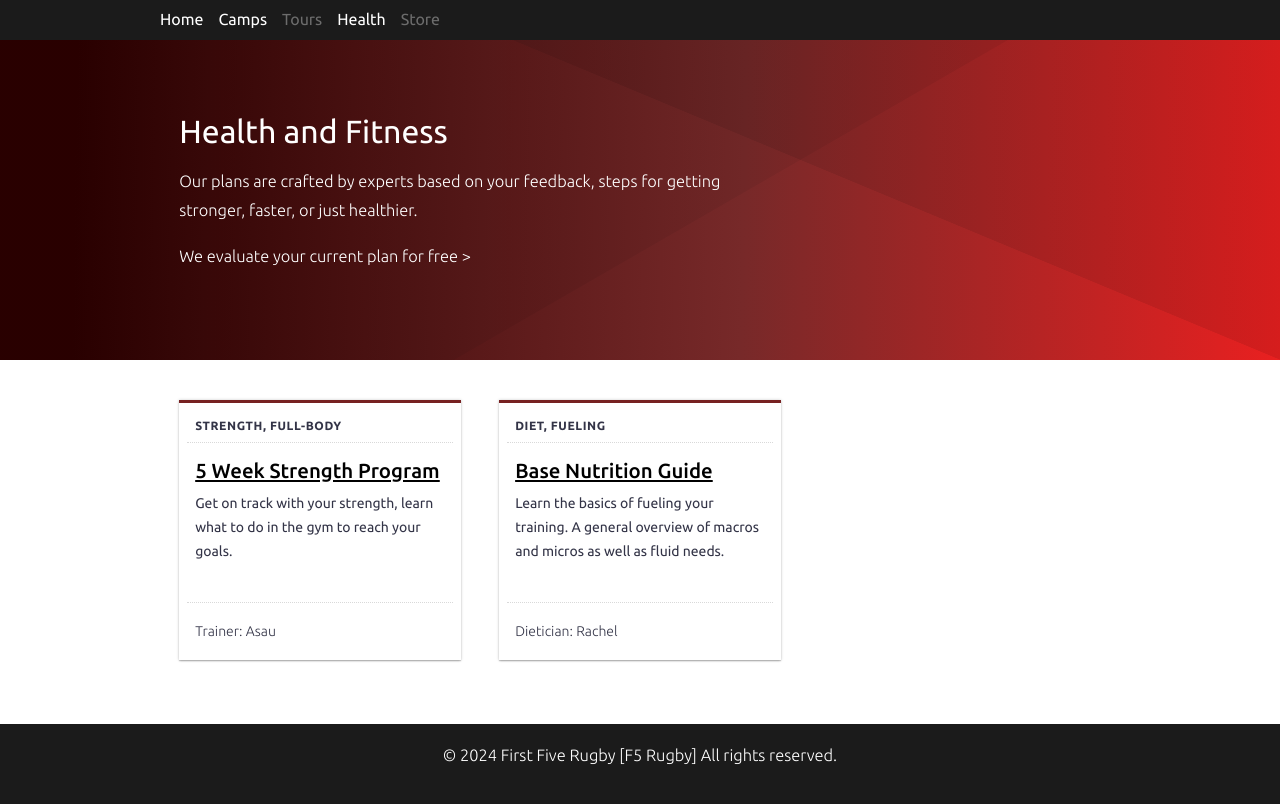
After one commit to reyesjl/firstfiverugby, a Django app: page /health/ in a window 1280 px wide. The commit adds this page. Run offline with Django 5.2, Linux system fonts and the light colour scheme.

Commit message:
modify deadlinks; add health page;

```diff
--- a/src/f5rugby/settings.py
+++ b/src/f5rugby/settings.py
@@ -114,6 +114,9 @@ AUTH_PASSWORD_VALIDATORS = [
     },
 ]
 
+# Whitenoise compression
+WHITENOISE_USE_FINDERS = True
+
 
 # Internationalization
 # https://docs.djangoproject.com/en/5.0/topics/i18n/
--- a/src/f5rugby/urls.py
+++ b/src/f5rugby/urls.py
@@ -22,4 +22,5 @@ urlpatterns = [
     path('admin/', admin.site.urls),
     path('', views.index, name='index'),
     path('camps/', views.camps, name='camps'),
+    path('health/', views.health, name='health'),
 ]
--- a/src/f5rugby/views.py
+++ b/src/f5rugby/views.py
@@ -9,3 +9,6 @@ def index(request):
 
 def camps(request):
     return render(request, 'f5rugby/camps.html', context={})
+
+def health(request):
+    return render(request, 'f5rugby/health.html', context={})
--- a/src/static/css/components/navigation.css
+++ b/src/static/css/components/navigation.css
@@ -18,3 +18,10 @@
     text-transform: capitalize;
     margin-right: 15px;
 }
+
+.navlink.deactivated {
+    color: #6c6c6c; /* Change the color to a grayish tone */
+    text-decoration: none; /* Remove underline */
+    pointer-events: none; /* Disable click events */
+    cursor: default; /* Change cursor to default */
+}
--- a/src/static/css/reset.css
+++ b/src/static/css/reset.css
@@ -108,6 +108,17 @@ body {
   text-decoration: underline;
 }
 
+.underlined {
+  text-decoration: underline;
+}
+
+.link.deactivated {
+  color: #6c6c6c; /* Change the color to a grayish tone */
+  text-decoration: none; /* Remove underline */
+  pointer-events: none; /* Disable click events */
+  cursor: default; /* Change cursor to default */
+}
+
 /* Fonts*/
 .ubuntu-light {
   font-family: "Ubuntu", sans-serif;
--- a/src/templates/components/navigation.html
+++ b/src/templates/components/navigation.html
@@ -3,8 +3,8 @@
     <ul class="navlist container ubuntu-regular">
         <li class="navitem"><a class="navlink" href="{% url 'index' %}">Home</a></li>
         <li class="navitem"><a class="navlink" href="{% url 'camps' %}">Camps</a></li>
-        <li><a class="navitem"><a class="navlink" href="#">Tours</a></li>
-        <li class="navitem"><a class="navlink" href="#">Health</a></li>
-        <li class="navitem"><a class="navlink" a href="#">Store</a></li>
+        <li><a class="navitem"><a class="navlink deactivated" href="#">Tours</a></li>
+        <li class="navitem"><a class="navlink" href="{% url 'health' %}">Health</a></li>
+        <li class="navitem"><a class="navlink deactivated" href="#">Store</a></li>
     </ul>
 </div>
--- /dev/null
+++ b/src/templates/f5rugby/health.html
@@ -0,0 +1,62 @@
+<!-- templates/f5rugby/health.html -->
+
+{% extends 'f5rugby/base.html' %}
+
+<!-- load the static tag -->
+{% load static %}
+{% block css %}
+    <link rel="stylesheet" href="{% static 'css/f5rugby/index.css' %}">
+    <link rel="stylesheet" href="{% static 'css/components/cards.css' %}">
+    <link rel="stylesheet" href="https://cdnjs.cloudflare.com/ajax/libs/font-awesome/6.5.1/css/all.min.css" integrity="sha512-DTOQO9RWCH3ppGqcWaEA1BIZOC6xxalwEsw9c2QQeAIftl+Vegovlnee1c9QX4TctnWMn13TZye+giMm8e2LwA==" crossorigin="anonymous" referrerpolicy="no-referrer" />
+{% endblock %}
+
+{% block title %}Health & Fitness{% endblock %}
+{% block description %}{% endblock %}
+
+{% block content %}
+<div class="hero-wrapper red-right-background">
+    <div class="hero container">
+        <div class="row">
+            <div class="col-8">
+                <h1 class="hero-title ubuntu-regular">Health and Fitness</h1>
+                <p class="ubuntu-light text-white">Our plans are crafted by experts based on your feedback, steps for getting stronger, faster, or just healthier.</p>
+                <p><a class="link light" href="#">We evaluate your current plan for free ></a></p>
+            </div>
+        </div>
+    </div>
+</div>
+<div class="section-strip camps-wrapper">
+    <div class="container">
+        <div class="row">
+            <div class="col-4">
+                <div class="card-post">
+                    <header class="card-header">
+                        <h5 class="muted-heading">Strength, Full-Body</h5>
+                    </header>
+                    <div class="card-content">
+                        <h3 class="no-margin-top no-margin-bottom"><a class="link-soft underlined" href="">5 Week Strength Program</a></h3>
+                        <p>Get on track with your strength, learn what to do in the gym to reach your goals.</p>
+                    </div>
+                    <div class="card-footer">
+                        <p class="no-margin-bottom no-margin-top">Trainer: Asau</p>
+                    </div>
+                </div>
+            </div>
+            <div class="col-4">
+                <div class="card-post">
+                    <header class="card-header">
+                        <h5 class="muted-heading">Diet, Fueling</h5>
+                    </header>
+                    <div class="card-content">
+                        <h3 class="no-margin-top no-margin-bottom"><a class="link-soft underlined" href="">Base Nutrition Guide</a></h3>
+                        <p>Learn the basics of fueling your training. A general overview of macros and micros as well as fluid needs.</p>
+                    </div>
+                    <div class="card-footer">
+                        <p class="no-margin-bottom no-margin-top">Dietician: Rachel</p>
+                    </div>
+                </div>
+            </div>
+        </div>
+    </div>
+</div>
+{% endblock %}
```
Also changed, not shown: src/templates/f5rugby/camps.html (+5 -5 lines), src/templates/f5rugby/index.html (+9 -8 lines).
